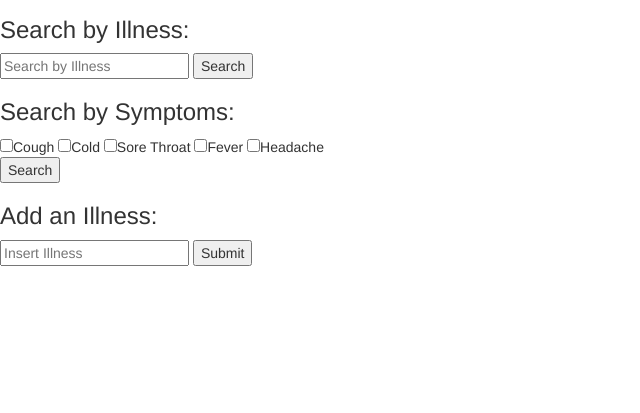
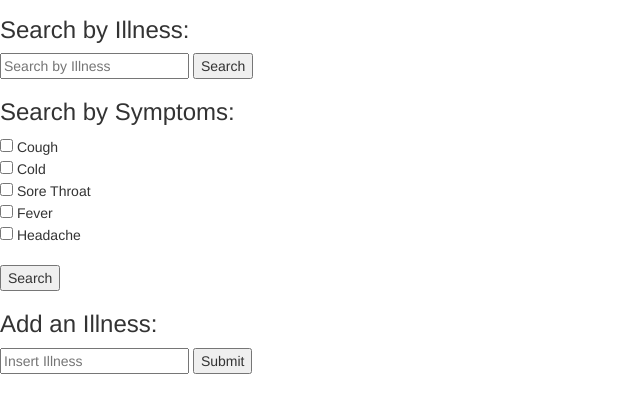
Before and after one commit to RishantD/CollegeMD, a website: page public/index.html in a window 1280 px wide. Shown: the part 63-476 px from the top of the page, without its empty margins (0-640 px from the left). Drawn offline with nearby package versions, Linux system fonts and the light colour scheme; some packages are replaced by stand-ins of ours.

Commit message:
Bootstrap mods

```diff
--- a/public/index.html
+++ b/public/index.html
@@ -32,13 +32,13 @@
 
 
   <form action="">
-	<input type="checkbox">Cough
-	<input type="checkbox">Cold
-	<input type="checkbox">Sore Throat
-	<input type="checkbox">Fever
-	<input type="checkbox">Headache
+	<input type="checkbox"> Cough <br>
+	<input type="checkbox"> Cold <br>
+	<input type="checkbox"> Sore Throat <br>
+	<input type="checkbox"> Fever <br>
+	<input type="checkbox"> Headache <br>
   </form>
-
+  <br />
   <button>Search</button>
 
   <div>
```
